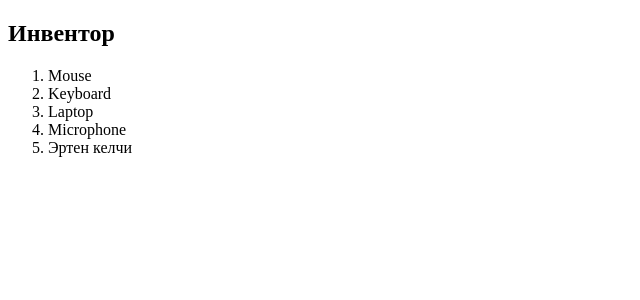
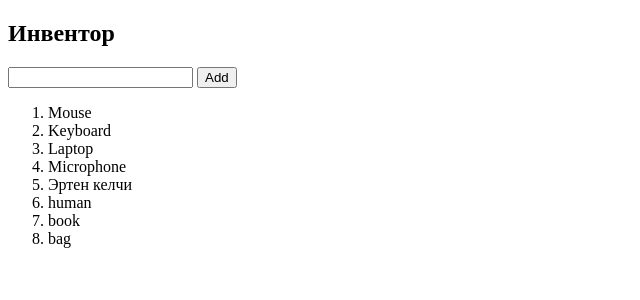
Before and after one commit to Yntymakbai/inventor, a Flask app: page / in a window 1280 px wide. Shown: the top 300 px of the page, without its empty margins (0-640 px from the left). Run offline with Flask 2, Linux system fonts and the light colour scheme.

Commit message:
add adding

```diff
--- a/app.py
+++ b/app.py
@@ -1,9 +1,21 @@
-from flask import Flask, render_template
+from flask import Flask, render_template, request
 
 app = Flask(__name__)
 
 @app.route('/')
 def homepage():
-    f = open('good.txt', "r+", encoding='utf-8')
+    f = open('goods.txt', "r+", encoding='utf-8')
     txt = f.readlines()
     return render_template('index.html', goods=txt)
+
+
+@app.route('/add/', methods=["POST"])
+def add():
+    good = request.form["good"]
+    f = open('goods.txt', 'a+', encoding='utf-8')
+    f.write(good + "\n")
+    f.close()
+    return """
+        <h1>Inventor fulfilled!</h1>
+        <a href='/'>Home</a>
+    """
--- a/good.txt
+++ /dev/null
@@ -1,5 +0,0 @@
-Mouse
-Keyboard
-Laptop
-Microphone
-Эртен келчи
--- a/templates/index.html
+++ b/templates/index.html
@@ -8,6 +8,10 @@
 </head>
 <body>
     <h2>Инвентор</h2>
+    <form action="/add/" method="POST">
+        <input type="text" name="good">
+        <button>Add</button>
+    </form>
     <ol>
         {% for good in goods%}
             <li>{{ good }}</li>
```
Also changed, not shown: goods.txt (added, +8 -0 lines).
